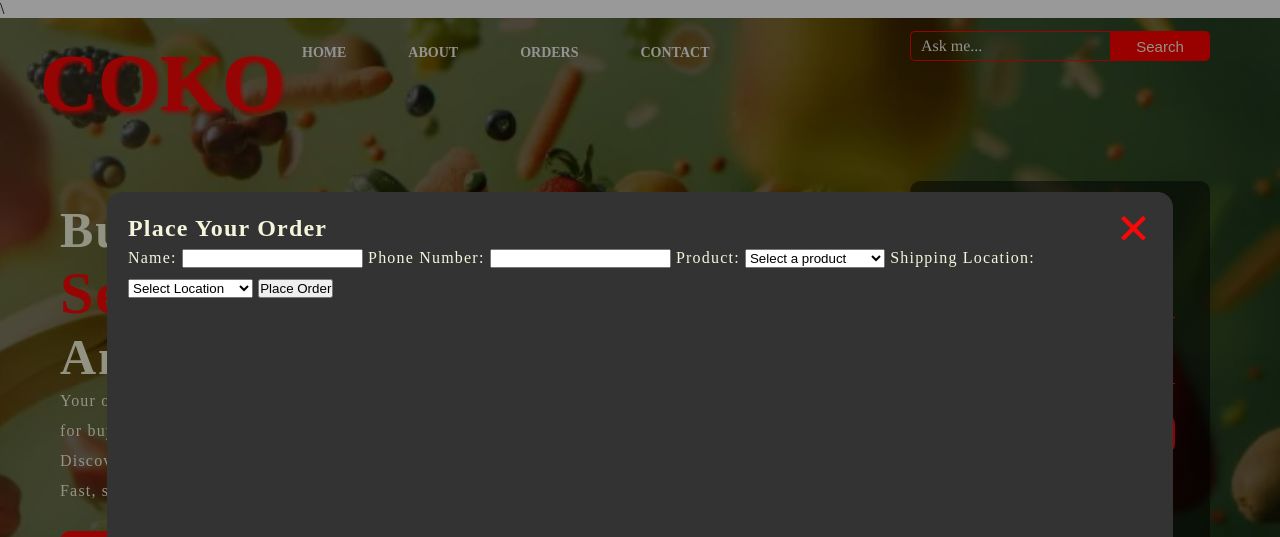
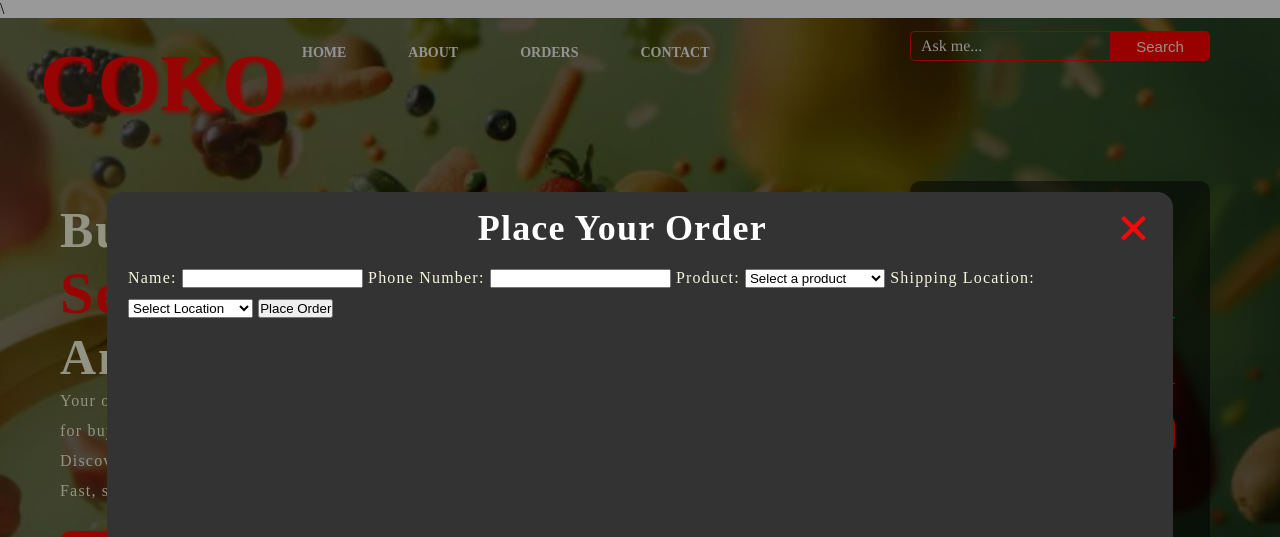
Before and after one commit to Jasper-ops698/website-for-business, a plain HTML site: page index.html in a window 1280 px wide. Both pictures are taken after a click on the button "Order Now". Shown: the top 537 px of the page. Drawn offline with nearby package versions, Linux system fonts and the light colour scheme.

Commit message:
Update style.css

```diff
--- a/style.css
+++ b/style.css
@@ -128,7 +128,7 @@ ul li a:hover {
     letter-spacing: 1.2px;
     line-height: 30px;
 }
-.form h2 {
+form h2 {
     font-size: 36px;
     color: white;
     text-align: center;
```
